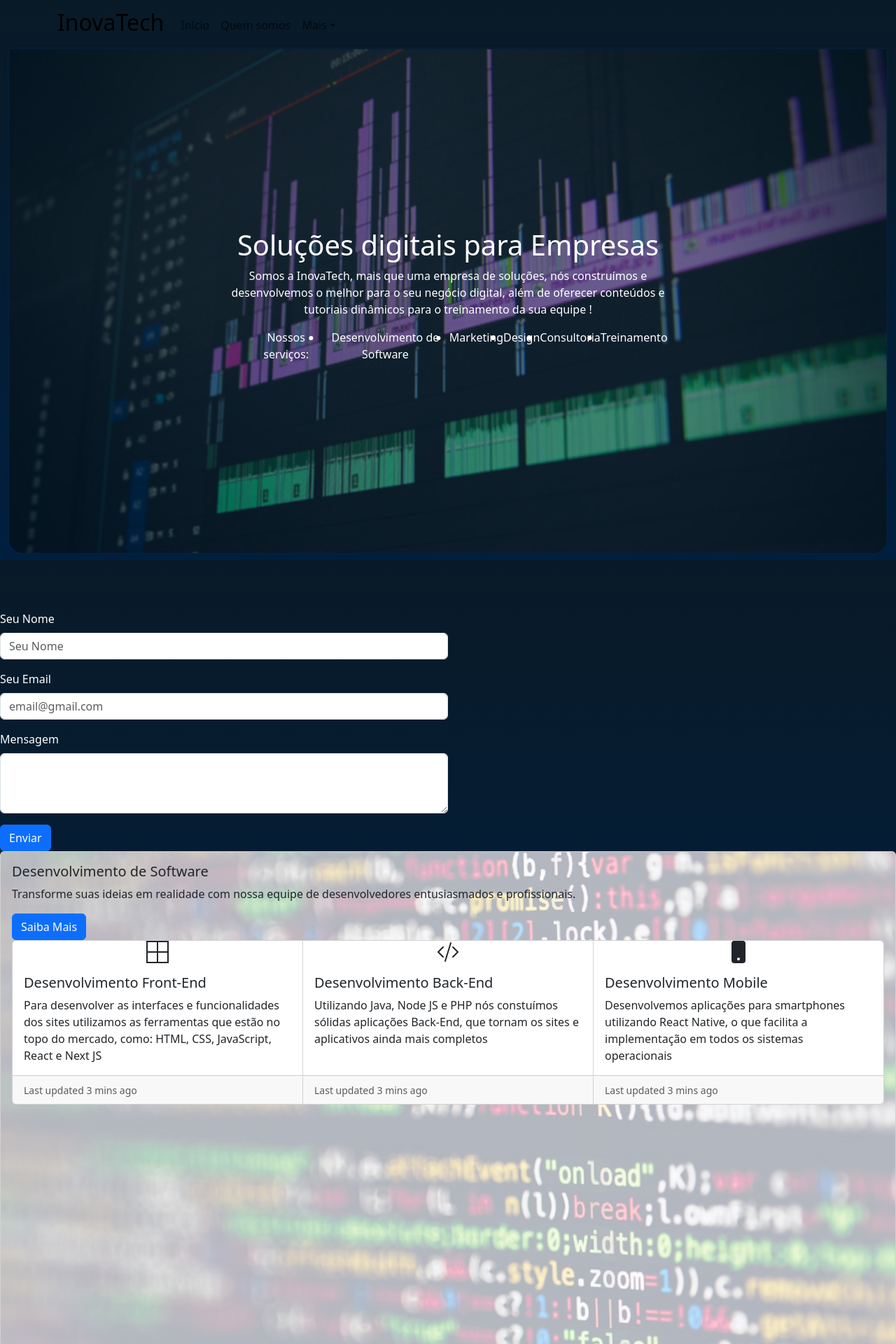
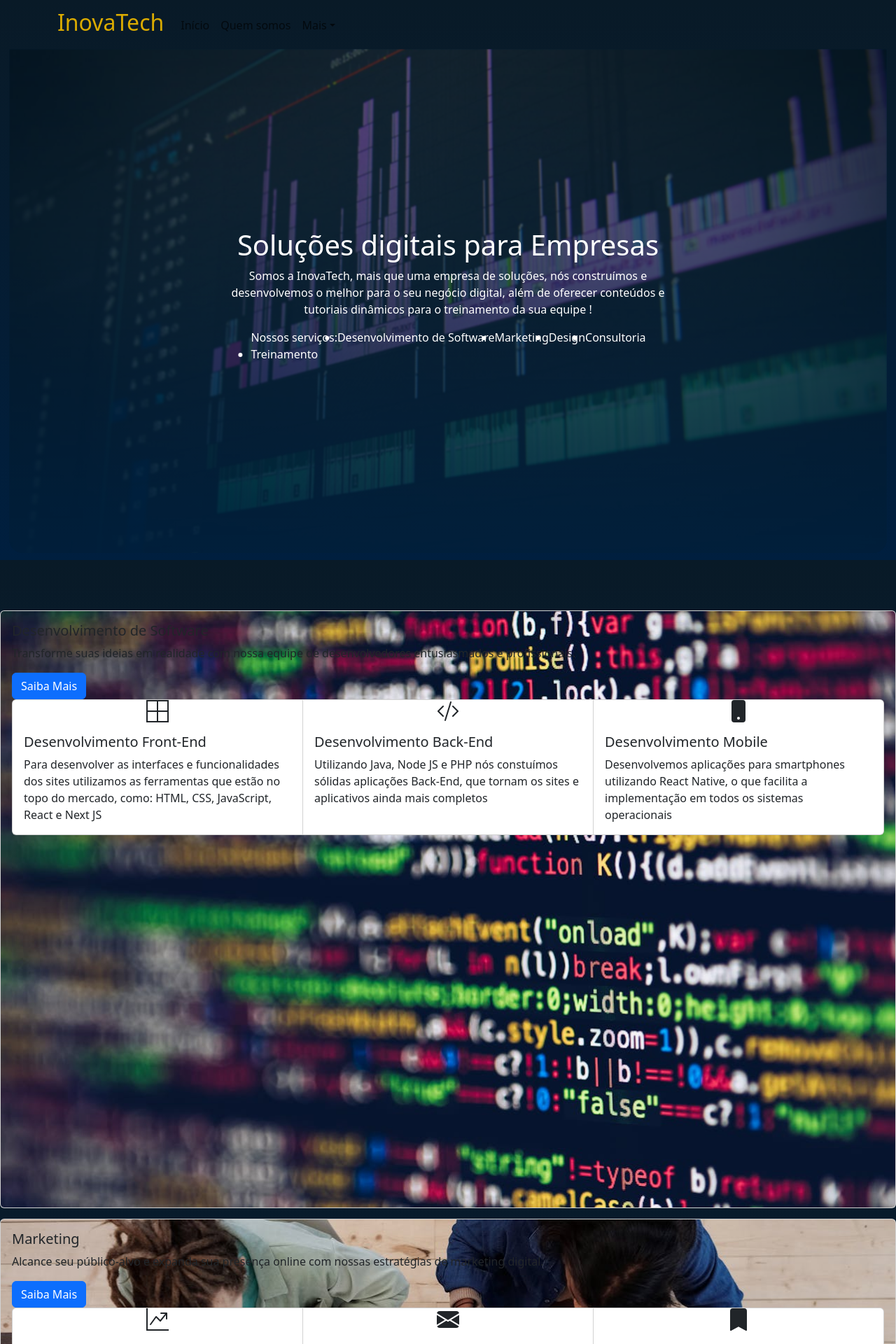
Before and after one commit to MthsLnk-gthb/inova-tech-next, a Next.js app: page / in a window 1280 px wide. Shown: the top 1920 px of the page at 70% size. Built offline with nearby package versions, Linux system fonts and the light colour scheme; no server answers.

Commit message:
Mudanças pontuais de estilo e marcação

```diff
--- a/src/Components/Content/CardsSolucoes.tsx
+++ b/src/Components/Content/CardsSolucoes.tsx
@@ -5,22 +5,18 @@ interface CardsSolucoesProps {
   solucoesServico: Solucao[];
 }
 
-const CardsSolucoes = ({solucoesServico}: CardsSolucoesProps) => {
+const CardsSolucoes = ({ solucoesServico }: CardsSolucoesProps) => {
   return (
     <CardGroup>
       {solucoesServico.map((solucao, index) => {
         return (
           <Card key={index}>
             <Card.Img variant="top" as={solucao.iconeSolucao} fontSize="2rem" />
+
             <Card.Body>
               <Card.Title>{solucao.tituloSolucao}</Card.Title>
-              <Card.Text>
-                {solucao.descricaoSolucao}
-              </Card.Text>
+              <Card.Text>{solucao.descricaoSolucao}</Card.Text>
             </Card.Body>
-            <Card.Footer>
-              <small className="text-muted">Last updated 3 mins ago</small>
-            </Card.Footer>
           </Card>
         );
       })}
--- a/src/Components/Layout/CardsServicos.tsx
+++ b/src/Components/Layout/CardsServicos.tsx
@@ -9,22 +9,19 @@ import CardsSolucoes from "../Content/CardsSolucoes";
 
 const CardsServicos = () => {
   return (
-    <article style={{ display: "flex", flexWrap: "wrap", gap: "15px"}}>
+    <article style={{ display: "flex", flexWrap: "wrap", gap: "15px" }}>
       {servicos.map((servico, index) => {
         return (
           <Card key={index}>
-            <Card.Img src={servico.imagemFundo.src} alt="Card image" style={{opacity: "30%"}} />
+            <Card.Img src={servico.imagemFundo.src} alt="Card image" />
             <Card.ImgOverlay>
               <Card.Title>{servico.titulo}</Card.Title>
               <Card.Text>{servico.descricao}</Card.Text>
               <Link href={`/servicos/${servico.titulo.toLowerCase()}`}>
-                 <Button variant="primary">Saiba Mais</Button>
-                {" "}
+                <Button variant="primary">Saiba Mais</Button>{" "}
               </Link>
-          <CardsSolucoes solucoesServico={servico.solucoes}/>
+              <CardsSolucoes solucoesServico={servico.solucoes} />
             </Card.ImgOverlay>
-
-
           </Card>
         );
       })}
--- a/src/Components/Logo/index.tsx
+++ b/src/Components/Logo/index.tsx
@@ -1,9 +1,7 @@
-import React from 'react'
+import React from "react";
 
 const LogoInovaTech = () => {
-  return (
-        <h2>InovaTech</h2>
-  )
-}
+  return <h2 style={{ color: "#daab01" }}>InovaTech</h2>;
+};
 
-export default LogoInovaTech
+export default LogoInovaTech;
--- a/src/Pages/introducao/page.tsx
+++ b/src/Pages/introducao/page.tsx
@@ -1,6 +1,6 @@
 import Image from "next/image";
 import backgroundImage from "@/public/images/graphic.jpg";
-import styles from "@/styles/pages/introducao.module.scss";
+import styles from "@/styles/screens/introducao.module.scss";
 
 const IntroducaoScreen = () => {
   return (
@@ -16,11 +16,12 @@ const IntroducaoScreen = () => {
         <article className={styles.content}>
           <h1>Soluções digitais para Empresas</h1>
           <p>
-            Somos a InovaTech, mais que uma empresa de soluções, nós
-            construímos e desenvolvemos o melhor para o seu negócio digital,
-            além de oferecer conteúdos e tutoriais dinâmicos para o treinamento da sua equipe !
+            Somos a InovaTech, mais que uma empresa de soluções, nós construímos
+            e desenvolvemos o melhor para o seu negócio digital, além de
+            oferecer conteúdos e tutoriais dinâmicos para o treinamento da sua
+            equipe !
           </p>
-          <ul style={{display: "flex"}}>
+          <ul style={{ display: "flex", flexWrap: "wrap" }}>
             <label>Nossos serviços:</label>
             <li>Desenvolvimento de Software</li>
             <li>Marketing</li>
--- a/src/app/layout.tsx
+++ b/src/app/layout.tsx
@@ -1,6 +1,6 @@
 import Header from "@/Components/Common/header";
 import "bootstrap/dist/css/bootstrap.min.css";
-import "@/styles/global.scss"
+import "@/styles/global.scss";
 
 export const metadata = {
   title: "InovaTech",
--- a/src/app/page.tsx
+++ b/src/app/page.tsx
@@ -6,14 +6,12 @@ import FormContato from "@/Components/Forms/FormContato";
 
 const Home = () => {
   return (
-    <div>
-      <main>
-        <IntroducaoScreen />
-        <FormContato/>
-        <Servicos />
-        <DuvidasScreen/>
-      </main>
-    </div>
+    <main>
+      <IntroducaoScreen />
+      <Servicos />
+      <DuvidasScreen />
+      <FormContato />
+    </main>
   );
 };
 
--- a/src/styles/global.scss
+++ b/src/styles/global.scss
@@ -1,8 +1,18 @@
-body{
-    background-image: linear-gradient(to bottom,#091A27, #001F3F );
-    background-attachment: fixed;
+body {
+  background-image: linear-gradient(to bottom, #091a27, #001f3f);
+  background-attachment: fixed;
 }
 
-main{
-    min-height: 100dvh;
+.dark {
+  background-color: #252525;
+  color: #fff;
 }
+
+.light {
+  background-color: #dbdbdb;
+  color: #000;
+}
+
+main {
+  min-height: 100dvh;
+}
--- a/src/styles/pages/introducao.module.scss
+++ b/src/styles/screens/introducao.module.scss
@@ -1,4 +1,4 @@
-.container{
+.container {
   display: flex;
   justify-content: center;
   align-items: center;
@@ -11,7 +11,7 @@
   width: 98%;
   z-index: 1;
   border-radius: 0 0 20px 20px;
-  box-shadow: 0 0 5px #092c4e9a;
+
   overflow: hidden;
 }
 
@@ -22,6 +22,12 @@
   object-fit: cover;
   max-width: 100%;
   max-height: 100dvh;
+  -webkit-mask-image: linear-gradient(
+    to bottom,
+    rgba(0, 0, 0, 0),
+    rgba(0, 0, 0, 0)
+  );
+  mask-image: linear-gradient(to bottom, rgba(0, 0, 0, 2), rgba(0, 0, 0, 0));
 }
 
 .overlay {
@@ -40,4 +46,5 @@
   transform: translate(-50%, -50%);
   color: white;
   text-align: center;
+  max-width: 85%;
 }
```
Also changed, not shown: src/styles/screens/servicos.module.scss (renamed from src/styles/pages/servicos.module.scss). Lines whose indentation alone changed are shown as unchanged.
